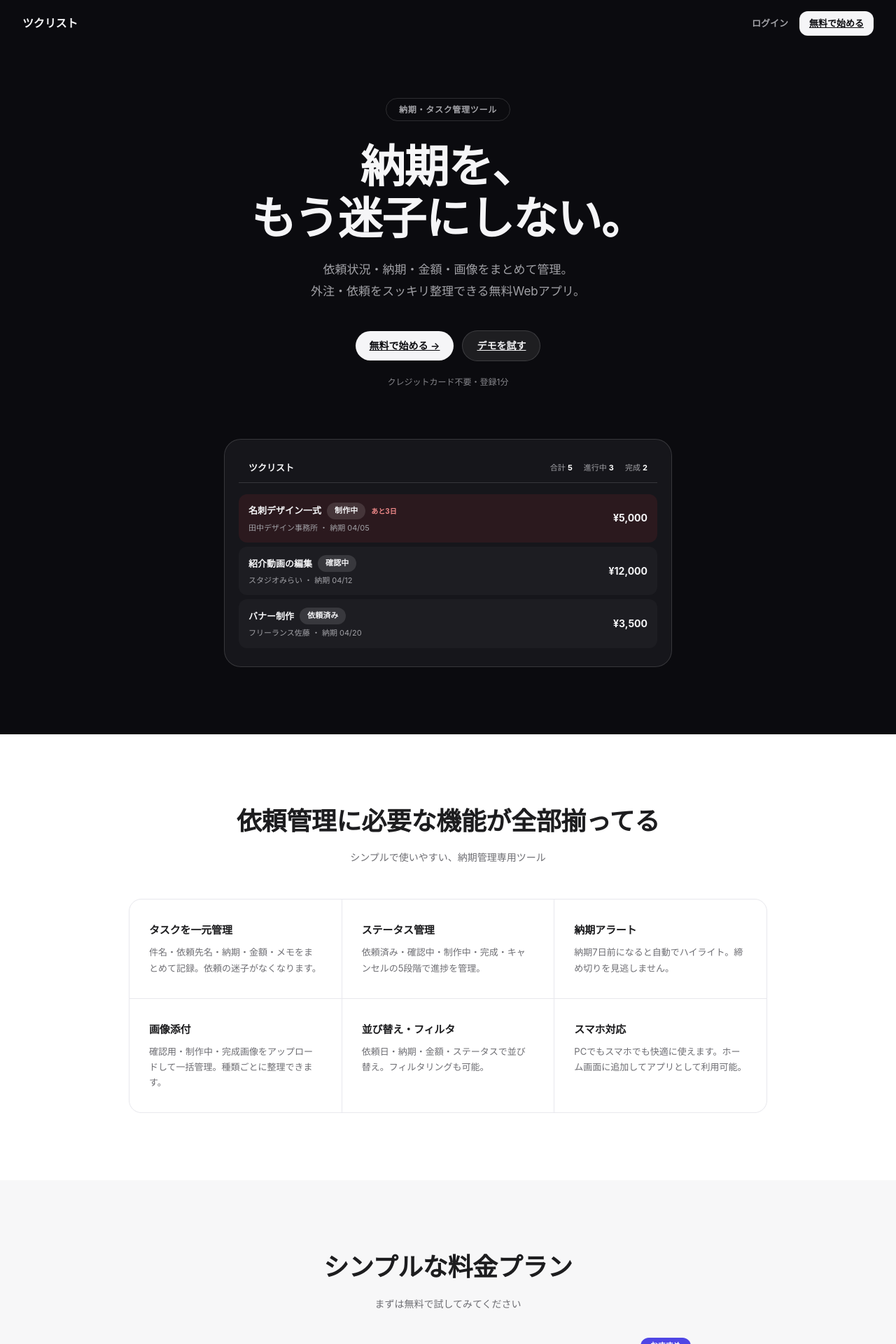
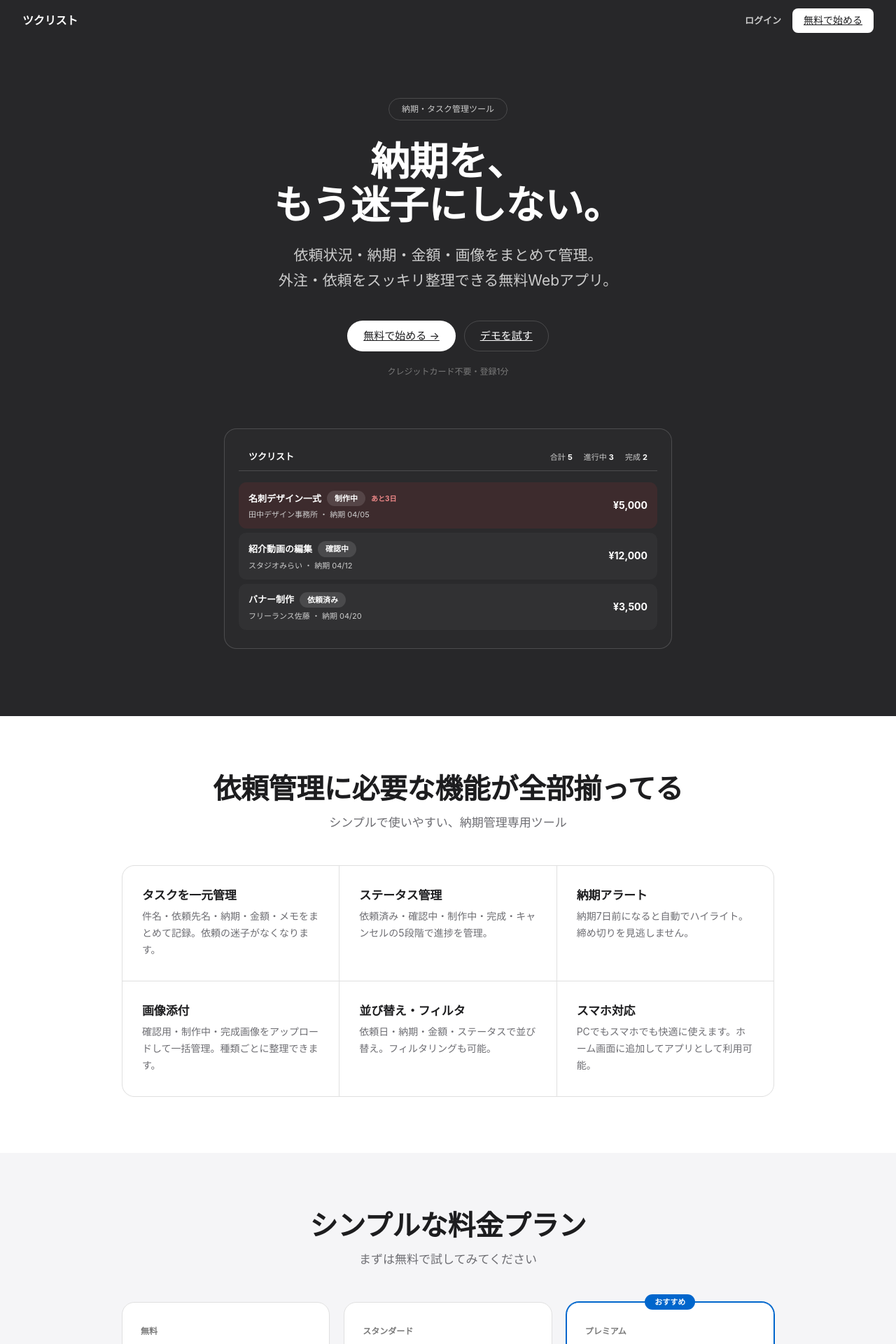
Before and after one commit to tinaRepo/CommissionTracker, a Next.js app: page /lp in a window 1280 px wide. Shown: the top 1920 px of the page at 70% size. Built offline with nearby package versions, Linux system fonts and the light colour scheme.

Commit message:
fix: デザイン修正

```diff
--- a/app/components.css
+++ b/app/components.css
@@ -1,27 +1,40 @@
 /* ============================================================
-   components.css — 共通コンポーネントクラス
+   components.css — 共通コンポーネントクラス（DESIGN.md準拠）
    ------------------------------------------------------------
-   globals.css のトークンのみを使って組み立てる、アプリ全体で
-   再利用するUIパーツ。個別ページ側は原則としてここのクラスを
-   組み合わせるだけにし、色や余白をその場でハードコードしない。
+   globals.css のトークンのみを使って組み立てる。個別ページ側は
+   原則ここのクラスを組み合わせるだけにし、色や余白をハードコードしない。
+   DESIGN.mdの規則:
+     - ボタン押下は transform: scale(0.95)（hoverは定義しない方針だが、
+       PCでの操作感のため背景の微変化のみ許容）
+     - 影はカード・ボタン・テキストに付けない
+     - 太さは 300/400/600（500は使わない）
    ============================================================ */
 
 /* ---------------- Buttons ---------------- */
 
+/* 標準 = button-primary 系の pill */
 .btn {
   display: inline-flex;
   align-items: center;
   justify-content: center;
   gap: 6px;
-  border: none;
+  border: 1px solid transparent;
   border-radius: var(--radius-pill);
-  padding: 10px 20px;
-  font-size: 14px;
-  font-weight: 600;
+  padding: 10px 22px;
+  min-height: 44px;
+  /* タッチターゲット44px */
+  font-size: 15px;
+  font-weight: 400;
+  line-height: 1.2;
   white-space: nowrap;
   transition: background var(--duration-fast) var(--ease-standard),
     color var(--duration-fast) var(--ease-standard),
-    opacity var(--duration-fast) var(--ease-standard);
+    opacity var(--duration-fast) var(--ease-standard),
+    transform var(--duration-fast) var(--ease-standard);
+}
+
+.btn:active:not(:disabled) {
+  transform: scale(0.95);
 }
 
 .btn:disabled {
@@ -33,14 +46,16 @@
   width: 100%;
 }
 
+/* 小 = button-dark-utility の形（角丸8px / 14px） */
 .btn-sm {
-  padding: 7px 14px;
-  font-size: 13px;
-  border-radius: var(--radius-md);
+  min-height: 34px;
+  padding: 8px 15px;
+  font-size: 14px;
+  border-radius: var(--radius-sm);
 }
 
 .btn-primary {
-  background: var(--accent);
+  background: var(--accent-fill);
   color: var(--on-accent);
 }
 
@@ -48,18 +63,15 @@
   background: var(--accent-hover);
 }
 
-.btn-primary:active:not(:disabled) {
-  background: var(--accent-active);
-}
-
+/* button-secondary-pill: ゴーストpill（Action Blueの1px枠） */
 .btn-secondary {
-  background: var(--surface);
-  color: var(--fg);
-  border: 1px solid var(--border);
+  background: transparent;
+  color: var(--accent);
+  border-color: var(--accent);
 }
 
 .btn-secondary:hover:not(:disabled) {
-  background: var(--surface-2);
+  background: var(--accent-soft);
 }
 
 .btn-ghost {
@@ -68,13 +80,13 @@
 }
 
 .btn-ghost:hover:not(:disabled) {
-  background: var(--surface);
+  background: var(--surface-2);
 }
 
 .btn-danger {
   background: transparent;
   color: var(--danger);
-  border: 1px solid var(--danger-soft);
+  border-color: var(--danger);
 }
 
 .btn-danger:hover:not(:disabled) {
@@ -90,57 +102,72 @@
   background: #a82626;
 }
 
+/* 濃色面（ヘッダー・LP・ログイン）向け */
 .btn-inverse {
   background: var(--fg-on-inverse);
-  color: var(--surface-inverse);
+  color: var(--fg);
+}
+
+.btn-inverse:hover:not(:disabled) {
+  background: #e8e8ed;
 }
 
 .btn-inverse-outline {
-  background: rgba(255, 255, 255, 0.08);
+  background: transparent;
   color: var(--fg-on-inverse);
-  border: 1px solid var(--border-on-inverse);
+  border-color: var(--border-on-inverse);
 }
 
 .btn-inverse-outline:hover:not(:disabled) {
-  background: rgba(255, 255, 255, 0.14);
+  background: rgba(255, 255, 255, 0.12);
 }
 
+/* button-icon-circular */
 .icon-btn {
-  width: 38px;
-  height: 38px;
+  width: 40px;
+  height: 40px;
   border-radius: 50%;
   display: inline-flex;
   align-items: center;
   justify-content: center;
-  background: rgba(255, 255, 255, 0.08);
-  border: 1px solid var(--border-on-inverse);
+  background: rgba(255, 255, 255, 0.1);
+  border: 1px solid transparent;
   color: var(--fg-on-inverse);
   font-size: 16px;
+  transition: transform var(--duration-fast) var(--ease-standard),
+    background var(--duration-fast) var(--ease-standard);
 }
 
 .icon-btn:hover {
-  background: rgba(255, 255, 255, 0.14);
+  background: rgba(255, 255, 255, 0.18);
+}
+
+.icon-btn:active {
+  transform: scale(0.95);
 }
 
 /* ---------------- Cards & surfaces ---------------- */
 
+/* store-utility-card: 白 / 1px hairline / 角丸18 / 影なし */
 .card {
   background: var(--bg);
   border: 1px solid var(--border-soft);
   border-radius: var(--radius-lg);
-  box-shadow: var(--shadow-xs);
+  box-shadow: none;
 }
 
 .card-interactive {
   cursor: pointer;
-  transition: box-shadow var(--duration-base) var(--ease-standard),
-    border-color var(--duration-base) var(--ease-standard),
-    transform var(--duration-base) var(--ease-standard);
+  transition: border-color var(--duration-base) var(--ease-standard),
+    transform var(--duration-fast) var(--ease-standard);
 }
 
 .card-interactive:hover {
-  box-shadow: var(--shadow-sm);
-  transform: translateY(-1px);
+  border-color: var(--border);
+}
+
+.card-interactive:active {
+  transform: scale(0.99);
 }
 
 .card-urgent {
@@ -148,11 +175,44 @@
   box-shadow: 0 0 0 1px var(--danger);
 }
 
+/* 浮遊パネル（検索パネル・PWAバナー）: 影ではなく罫線で面を分ける */
 .panel {
   background: var(--bg);
   border: 1px solid var(--border-soft);
   border-radius: var(--radius-lg);
-  box-shadow: var(--shadow-md);
+  box-shadow: none;
+}
+
+/* sub-nav-frosted / floating-sticky-bar: パーチメント80% + backdrop blur */
+.sub-nav-frosted {
+  position: sticky;
+  top: 0;
+  z-index: 50;
+  background: color-mix(in srgb, var(--surface) 80%, transparent);
+  -webkit-backdrop-filter: saturate(180%) blur(20px);
+  backdrop-filter: saturate(180%) blur(20px);
+  border-bottom: 1px solid var(--divider);
+}
+
+/* 全幅タイル（面の色の切り替えが区切り。角丸なし） */
+.tile {
+  padding: var(--section-y) var(--gutter);
+  border-radius: 0;
+}
+
+.tile-light {
+  background: var(--bg);
+  color: var(--fg);
+}
+
+.tile-parchment {
+  background: var(--surface);
+  color: var(--fg);
+}
+
+.tile-dark {
+  background: var(--surface-inverse);
+  color: var(--fg-on-inverse);
 }
 
 /* ---------------- Badges & tags ---------------- */
@@ -163,9 +223,8 @@
   padding: 3px 11px;
   border-radius: var(--radius-pill);
   font-size: 11px;
-  font-weight: 700;
+  font-weight: 600;
   white-space: nowrap;
-  letter-spacing: 0.01em;
 }
 
 .badge-neutral {
@@ -198,7 +257,7 @@
   color: var(--accent);
 }
 
-/* タスクステータス（TaskShared.STATUS_BADGE_CLASS から参照） */
+/* タスクステータス（TaskShared.STATUSES.badgeClass から参照） */
 .badge-pending {
   background: var(--warn-soft);
   color: var(--warn);
@@ -230,7 +289,7 @@
   padding: 2px 8px;
   border-radius: var(--radius-sm);
   font-size: 10px;
-  font-weight: 700;
+  font-weight: 600;
   background: rgba(0, 0, 0, 0.55);
   color: #fff;
 }
@@ -247,22 +306,24 @@
   font-weight: 600;
   color: var(--muted);
   margin-bottom: 6px;
-  letter-spacing: 0.02em;
 }
 
 .field-required {
   color: var(--danger);
 }
 
+/* search-input / 入力欄: 白背景 + 1px hairline、フォーカスでAction Blue */
 .input,
 .textarea,
 .select {
   width: 100%;
-  padding: 10px 13px;
+  padding: 11px 14px;
+  min-height: 44px;
   border: 1px solid var(--border);
   border-radius: var(--radius-md);
   font-size: 16px;
-  background: var(--surface);
+  /* iOSの自動ズーム抑制のため16px以上を維持 */
+  background: var(--bg);
   color: var(--fg);
   outline: none;
   transition: border-color var(--duration-fast) var(--ease-standard),
@@ -272,9 +333,8 @@
 .input:focus,
 .textarea:focus,
 .select:focus {
-  border-color: var(--accent);
+  border-color: var(--accent-focus);
   box-shadow: var(--ring-focus);
-  background: var(--bg);
 }
 
 .textarea {
@@ -290,7 +350,7 @@
   display: flex;
   align-items: center;
   gap: 8px;
-  font-size: 13px;
+  font-size: 14px;
   color: var(--fg-2);
   cursor: pointer;
 }
@@ -300,7 +360,7 @@
 .modal-overlay {
   position: fixed;
   inset: 0;
-  background: rgba(15, 15, 20, 0.5);
+  background: rgba(0, 0, 0, 0.5);
   z-index: 200;
   display: flex;
   align-items: center;
@@ -348,9 +408,10 @@
 
 /* ---------------- App shell ---------------- */
 
+/* global-nav: 真っ黒の細いバー */
 .app-header {
-  background: var(--surface-inverse);
-  padding: 18px 32px;
+  background: var(--surface-black);
+  padding: 14px 32px;
   display: flex;
   align-items: center;
   justify-content: space-between;
@@ -375,7 +436,7 @@
 .stat-value {
   color: var(--fg-on-inverse);
   font-size: 19px;
-  font-weight: 700;
+  font-weight: 600;
   font-variant-numeric: tabular-nums;
 }
 
@@ -391,7 +452,8 @@
   background: var(--bg);
   border-radius: var(--radius-md);
   border: 1px solid var(--border-soft);
-  box-shadow: var(--shadow-md);
+  box-shadow: var(--shadow-lg);
+  /* 浮遊メニューのみ影を許容 */
   min-width: 220px;
   overflow: hidden;
   z-index: 99;
@@ -399,14 +461,14 @@
 
 .user-menu-item {
   width: 100%;
-  padding: 11px 16px;
+  padding: 12px 16px;
   background: none;
   border: none;
-  border-bottom: 1px solid var(--border-soft);
+  border-bottom: 1px solid var(--divider);
   cursor: pointer;
-  font-size: 13px;
+  font-size: 14px;
   color: var(--fg);
-  font-weight: 500;
+  font-weight: 400;
   text-align: left;
   white-space: nowrap;
 }
@@ -425,12 +487,14 @@
 
 .user-menu-item.accent {
   color: var(--accent);
-  font-weight: 700;
+  font-weight: 600;
 }
 
+/* footer: パーチメント面 */
 .app-footer {
+  background: var(--surface);
   border-top: 1px solid var(--border-soft);
-  padding: 24px 32px;
+  padding: 32px;
   text-align: center;
 }
 
@@ -438,7 +502,7 @@
   display: flex;
   flex-wrap: wrap;
   justify-content: center;
-  gap: 4px 16px;
+  gap: 4px 20px;
 }
 
 .footer-links a {
@@ -459,7 +523,7 @@
   left: 0;
   right: 0;
   z-index: 100;
-  padding: 16px 32px;
+  padding: 12px 32px;
   display: flex;
   align-items: center;
   justify-content: space-between;
@@ -483,49 +547,52 @@
   border-radius: var(--radius-pill);
   padding: 6px 18px;
   font-size: 12px;
-  font-weight: 600;
-  letter-spacing: 0.06em;
+  font-weight: 400;
   color: var(--muted-on-inverse);
   margin-bottom: 28px;
 }
 
+/* hero-display: 56px / 600 / 1.07 */
 .hero-title {
   font-family: var(--font-display);
-  font-size: clamp(34px, 6vw, 64px);
-  font-weight: 700;
-  line-height: 1.15;
-  letter-spacing: -0.02em;
+  font-size: clamp(34px, 6vw, 56px);
+  font-weight: 600;
+  line-height: 1.12;
+  letter-spacing: -0.01em;
   margin-bottom: 22px;
   color: var(--fg-on-inverse);
 }
 
 .hero-subtitle {
-  font-size: clamp(14px, 1.6vw, 17px);
+  font-size: clamp(15px, 1.8vw, 21px);
+  font-weight: 400;
   color: var(--muted-on-inverse);
-  max-width: 480px;
+  max-width: 520px;
   margin: 0 auto 40px;
-  line-height: 1.8;
+  line-height: 1.7;
 }
 
 .section {
-  padding: 96px 24px;
+  padding: var(--section-y) 24px;
 }
 
 .section-tight {
-  padding: 64px 24px;
+  padding: 48px 24px;
 }
 
+/* display-lg: 40px / 600 / 1.1 */
 .section-title {
   font-family: var(--font-display);
-  font-size: clamp(24px, 3.4vw, 36px);
-  font-weight: 700;
+  font-size: clamp(26px, 3.6vw, 40px);
+  font-weight: 600;
+  line-height: 1.2;
   letter-spacing: -0.01em;
   margin-bottom: 12px;
 }
 
 .section-subtitle {
   color: var(--muted);
-  font-size: 14px;
+  font-size: 17px;
 }
 
 .feature-grid {
@@ -544,18 +611,17 @@
 }
 
 .feature-cell .icon {
-  font-size: 22px;
   margin-bottom: 14px;
-  opacity: 0.8;
+  color: var(--accent);
 }
 
 .feature-cell h3 {
-  font-size: 15px;
+  font-size: 17px;
   margin-bottom: 8px;
 }
 
 .feature-cell p {
-  font-size: 13px;
+  font-size: 14px;
   color: var(--muted);
   line-height: 1.7;
 }
@@ -590,22 +656,22 @@
   align-items: center;
   cursor: pointer;
   text-align: left;
-  font-size: 14px;
+  font-size: 15px;
   font-weight: 600;
 }
 
 .faq-answer {
   padding: 0 20px 18px;
-  font-size: 13px;
+  font-size: 14px;
   color: var(--muted);
-  line-height: 1.7;
+  line-height: 1.8;
 }
 
 /* ---------------- Static content pages (terms / privacy / guide) ---------------- */
 
 .doc-header {
-  background: var(--surface-inverse);
-  padding: 20px 24px;
+  background: var(--surface-black);
+  padding: 14px 24px;
   display: flex;
   align-items: center;
   gap: 12px;
@@ -614,26 +680,30 @@
 .doc-header .title {
   color: var(--fg-on-inverse);
   font-size: 17px;
-  font-weight: 700;
+  font-weight: 600;
 }
 
 .doc-back-btn {
-  background: rgba(255, 255, 255, 0.08);
-  border: 1px solid var(--border-on-inverse);
+  background: rgba(255, 255, 255, 0.1);
+  border: 1px solid transparent;
   color: var(--muted-on-inverse);
   border-radius: var(--radius-sm);
-  padding: 6px 12px;
+  padding: 7px 12px;
   font-size: 12px;
-  font-weight: 600;
+  font-weight: 400;
+}
+
+.doc-back-btn:active {
+  transform: scale(0.95);
 }
 
 .doc-section {
-  margin-bottom: 32px;
+  margin-bottom: 40px;
 }
 
 .doc-section h2 {
-  font-size: 15px;
-  font-weight: 700;
+  font-size: 19px;
+  font-weight: 600;
   margin-bottom: 12px;
   padding-bottom: 8px;
   border-bottom: 1px solid var(--border-soft);
@@ -641,9 +711,9 @@
 
 .doc-section p,
 .doc-section li {
-  font-size: 14px;
+  font-size: 15px;
   color: var(--fg-2);
-  line-height: 1.8;
+  line-height: 1.85;
 }
 
 .doc-section ul {
@@ -666,21 +736,21 @@
   align-items: center;
   justify-content: center;
   font-size: 12px;
-  font-weight: 700;
+  font-weight: 600;
   flex-shrink: 0;
   margin-top: 2px;
 }
 
 .step-title {
-  font-weight: 700;
-  font-size: 14px;
+  font-weight: 600;
+  font-size: 15px;
   margin-bottom: 4px;
 }
 
 .step-body {
-  font-size: 13px;
+  font-size: 14px;
   color: var(--muted);
-  line-height: 1.7;
+  line-height: 1.75;
 }
 
 /* ---------------- Toast ---------------- */
@@ -694,8 +764,7 @@
   color: var(--bg);
   padding: 12px 22px;
   border-radius: var(--radius-pill);
-  font-size: 13px;
+  font-size: 14px;
   font-weight: 600;
-  box-shadow: var(--shadow-md);
   z-index: 999;
 }
--- a/app/globals.css
+++ b/app/globals.css
@@ -1,10 +1,12 @@
 /* ============================================================
    globals.css — デザイントークン & ベーススタイル
    ------------------------------------------------------------
-   Apple系デザインシステム（getdesign.md/apple/design-md）を参考に、
-   単色アクセント・十分な余白・控えめな影・グラデーション不使用の
-   方針でトークンを定義する。個別コンポーネントの見た目は
-   components.css 側で、これらのトークンだけを使って組み立てること。
+   DESIGN.md（Apple系デザインシステム）に準拠したトークン定義。
+   - アクセントは Action Blue (#0066cc) の単色のみ。第二のブランド色は作らない
+   - 面の切り替え（白 / パーチメント / ニアブラック）がセクションの区切り
+   - 影はプロダクト画像・フローティング面（モーダル）専用の1種類のみ
+   - グラデーションは使わない
+   個別コンポーネントは components.css 側で、これらのトークンのみ使って組み立てる。
    ============================================================ */
 
 *,
@@ -18,62 +20,84 @@
 :root {
   /* ---- カラー: サーフェス ---- */
   --bg: #ffffff;
-  --surface: #f7f7f8;
-  --surface-2: #eeeef1;
-  --surface-inverse: #0b0b0f;
-  --surface-inverse-2: #16161b;
+  /* canvas */
+  --surface: #f5f5f7;
+  /* canvas-parchment */
+  --surface-2: #e8e8ed;
+  --surface-pearl: #fafafc;
+  --surface-inverse: #272729;
+  /* surface-tile-1（濃色タイル） */
+  --surface-inverse-2: #2a2a2c;
+  /* surface-tile-2 */
+  --surface-black: #000000;
+  /* global-nav / 真の黒 */
 
   /* ---- カラー: テキスト ---- */
   --fg: #1d1d1f;
-  --fg-2: #48484a;
+  /* ink */
+  --fg-2: #333333;
+  /* ink-muted-80 */
   --muted: #6e6e73;
-  --meta: #86868b;
-  --fg-on-inverse: #f5f5f7;
-  --muted-on-inverse: #a1a1a6;
+  --meta: #7a7a7a;
+  /* ink-muted-48 */
+  --fg-on-inverse: #ffffff;
+  --muted-on-inverse: #cccccc;
+  /* body-muted */
 
   /* ---- カラー: ボーダー ---- */
-  --border: #d9d9de;
-  --border-soft: #e8e8ed;
-  --border-on-inverse: rgba(255, 255, 255, 0.14);
+  --border: #d2d2d7;
+  /* 入力欄・ゴースト系 */
+  --border-soft: #e0e0e0;
+  /* hairline（カード等の1px罫線） */
+  --divider: #f0f0f0;
+  /* divider-soft */
+  --border-on-inverse: rgba(255, 255, 255, 0.16);
 
-  /* ---- カラー: アクセント（単色。グラデーションは使わない） ---- */
-  --accent: #4f46e5;
-  --accent-hover: #4338ca;
-  --accent-active: #3730a3;
-  --accent-soft: #eef0fd;
+  /* ---- カラー: アクセント（Action Blue 単色） ---- */
+  --accent: #0066cc;
+  /* 文字リンク・強調 */
+  --accent-fill: #0066cc;
+  /* ボタン等の塗り */
+  --accent-hover: #0071e3;
+  --accent-active: #0058b0;
+  --accent-focus: #0071e3;
+  /* フォーカスリング */
+  --accent-soft: #e8f1fb;
   --on-accent: #ffffff;
 
-  /* ---- カラー: セマンティック ---- */
+  /* ---- カラー: セマンティック（状態表示専用。ブランド色ではない） ---- */
   --success: #1f8a4c;
   --success-soft: #e8f6ee;
   --warn: #a8620a;
   --warn-soft: #fbf0dd;
   --danger: #c53030;
   --danger-soft: #fbe9e9;
-  --info: #5b53d6;
-  --info-soft: #eeecfb;
+  --info: #0066cc;
+  --info-soft: #e8f1fb;
   --neutral: #5f5f63;
   --neutral-soft: #eeeeef;
 
   /* ---- タイポグラフィ ---- */
-  --font-sans: -apple-system, BlinkMacSystemFont, "SF Pro Text", "Hiragino Kaku Gothic ProN",
-    "Noto Sans JP", "Yu Gothic", "Segoe UI", sans-serif;
-  --font-display: -apple-system, BlinkMacSystemFont, "SF Pro Display", "Hiragino Kaku Gothic ProN",
-    "Noto Sans JP", "Yu Gothic", "Segoe UI", sans-serif;
+  --font-sans: "SF Pro Text", -apple-system, BlinkMacSystemFont, system-ui,
+    "Hiragino Kaku Gothic ProN", "Noto Sans JP", "Yu Gothic", "Segoe UI", sans-serif;
+  --font-display: "SF Pro Display", -apple-system, BlinkMacSystemFont, system-ui,
+    "Hiragino Kaku Gothic ProN", "Noto Sans JP", "Yu Gothic", "Segoe UI", sans-serif;
 
-  /* ---- 角丸 ---- */
+  /* ---- 角丸（none 0 / sm 8 / md 11 / lg 18 / pill） ---- */
   --radius-sm: 8px;
-  --radius-md: 12px;
+  --radius-md: 11px;
   --radius-lg: 18px;
-  --radius-xl: 24px;
-  --radius-pill: 999px;
+  --radius-xl: 18px;
+  /* DESIGN.mdに xl は無いため lg に統一 */
+  --radius-pill: 9999px;
 
-  /* ---- 影（控えめに） ---- */
-  --shadow-xs: 0 1px 2px rgba(0, 0, 0, 0.05);
-  --shadow-sm: 0 2px 8px rgba(0, 0, 0, 0.06);
-  --shadow-md: 0 8px 28px rgba(0, 0, 0, 0.08);
-  --shadow-lg: 0 24px 64px rgba(0, 0, 0, 0.16);
-  --ring-focus: 0 0 0 4px rgba(79, 70, 229, 0.18);
+  /* ---- 影（フラットが基本。影は浮遊する面とプロダクト画像のみ） ---- */
+  --shadow-xs: none;
+  --shadow-sm: none;
+  --shadow-md: none;
+  --shadow-lg: rgba(0, 0, 0, 0.22) 3px 5px 30px 0;
+  /* product shadow */
+  --ring-focus: 0 0 0 3px rgba(0, 113, 227, 0.25);
 
   /* ---- モーション ---- */
   --duration-fast: 150ms;
@@ -81,23 +105,30 @@
   --ease-standard: cubic-bezier(0.28, 0, 0.22, 1);
 
   /* ---- レイアウト ---- */
-  --container-max: 960px;
+  --container-max: 980px;
   --container-narrow: 720px;
   --gutter: 24px;
+  --section-y: 80px;
 }
 
+/* DESIGN.md はライト基調。ダーク設定時は面と文字色だけ入れ替え、アクセントは Sky Link Blue に */
 @media (prefers-color-scheme: dark) {
   :root:not([data-theme="light"]) {
-    --bg: #111114;
-    --surface: #1a1a1e;
-    --surface-2: #232327;
+    --bg: #1d1d1f;
+    --surface: #161617;
+    --surface-2: #2a2a2c;
+    --surface-pearl: #232325;
     --fg: #f5f5f7;
-    --fg-2: #d4d4d8;
-    --muted: #9c9ca3;
-    --meta: #77777e;
-    --border: #303035;
-    --border-soft: #26262b;
-    --accent-soft: #23213f;
+    --fg-2: #d2d2d7;
+    --muted: #a1a1a6;
+    --meta: #86868b;
+    --border: #3a3a3c;
+    --border-soft: #2c2c2e;
+    --divider: #262628;
+    --accent: #2997ff;
+    --accent-soft: rgba(41, 151, 255, 0.16);
+    --info: #2997ff;
+    --info-soft: rgba(41, 151, 255, 0.16);
   }
 }
 
@@ -110,8 +141,11 @@ body {
   background: var(--surface);
   color: var(--fg);
   font-family: var(--font-sans);
-  font-size: 15px;
-  line-height: 1.6;
+  font-size: 17px;
+  /* DESIGN: 本文は16pxではなく17px */
+  line-height: 1.47;
+  /* 日本語は欧文のような負のトラッキングを入れると詰まって読みにくいため 0 */
+  letter-spacing: 0;
   -webkit-font-smoothing: antialiased;
 }
 
@@ -120,8 +154,10 @@ h2,
 h3,
 h4 {
   font-family: var(--font-display);
-  font-weight: 700;
+  font-weight: 600;
+  /* 700ではなく600（500は使わない） */
   letter-spacing: -0.01em;
+  line-height: 1.2;
   color: var(--fg);
 }
 
@@ -139,6 +175,11 @@ button {
 
 button {
   cursor: pointer;
+}
+
+:focus-visible {
+  outline: 2px solid var(--accent-focus);
+  outline-offset: 2px;
 }
 
 /* ---- スクロールバー ---- */
--- a/app/lp/page.tsx
+++ b/app/lp/page.tsx
@@ -49,7 +49,7 @@ export default function LandingPage() {
 
       {/* ナビ */}
       <nav className="nav-public" style={{
-        background: scrolled ? "rgba(11,11,15,0.9)" : "transparent",
+        background: scrolled ? "rgba(0,0,0,0.8)" : "transparent",
         backdropFilter: scrolled ? "blur(10px)" : "none",
         borderBottom: scrolled ? "1px solid var(--border-on-inverse)" : "1px solid transparent",
       }}>
--- a/components/NotificationsModal.tsx
+++ b/components/NotificationsModal.tsx
@@ -119,7 +119,7 @@ export default function NotificationsModal({
                 className="row"
                 style={{
                   flex: 1, justifyContent: "center", gap: 6, padding: "7px 0", borderRadius: "var(--radius-sm)",
-                  border: "none", fontSize: 13, fontWeight: activeTab === tab.id ? 700 : 500,
+                  border: "none", fontSize: 13, fontWeight: activeTab === tab.id ? 600 : 400,
                   background: activeTab === tab.id ? "var(--bg)" : "transparent",
                   color: activeTab === tab.id ? "var(--fg)" : "var(--muted)",
                   boxShadow: activeTab === tab.id ? "var(--shadow-xs)" : "none",
@@ -196,7 +196,7 @@ function AnnouncementRow({ announcement, isUnread, formatDate, onClick }: {
           <TypeBadge type={announcement.type} />
           <span className="text-meta">{formatDate(announcement.published_at)}</span>
         </div>
-        <p style={{ margin: 0, fontSize: 14, fontWeight: isUnread ? 700 : 500, overflow: "hidden", textOverflow: "ellipsis", whiteSpace: "nowrap" }}>
+        <p style={{ margin: 0, fontSize: 14, fontWeight: isUnread ? 600 : 400, overflow: "hidden", textOverflow: "ellipsis", whiteSpace: "nowrap" }}>
           {announcement.title}
         </p>
       </div>
--- a/lib/supabase.ts
+++ b/lib/supabase.ts
@@ -64,9 +64,9 @@ export interface TaskImage {
 
 // ---- プラン制限 ----
 export const PLAN_LIMITS: Record<Plan, { label: string; imageLimit: number | null; color: string; bg: string }> = {
-  free: { label: "無料", imageLimit: 10, color: "#6b7280", bg: "#f3f4f6" },
-  standard: { label: "スタンダード", imageLimit: 50, color: "#3b82f6", bg: "#dbeafe" },
-  premium: { label: "プレミアム", imageLimit: null, color: "#f59e0b", bg: "#fef3c7" },
+  free: { label: "無料", imageLimit: 10, color: "#6e6e73", bg: "#f5f5f7" },
+  standard: { label: "スタンダード", imageLimit: 50, color: "#0066cc", bg: "#e8f1fb" },
+  premium: { label: "プレミアム", imageLimit: null, color: "#ffffff", bg: "#1d1d1f" },
 };
 
 // --- 簡易メールアドレス形式チェック ---
```
Also changed, not shown: scripts/migrate-storage.mjs (added, +115 -0 lines), 1 other file (tests, documents, lock files or other folders).
